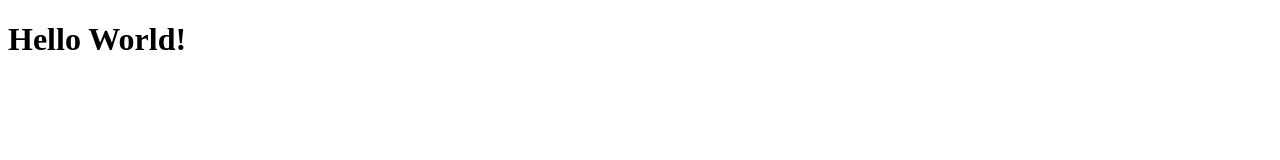
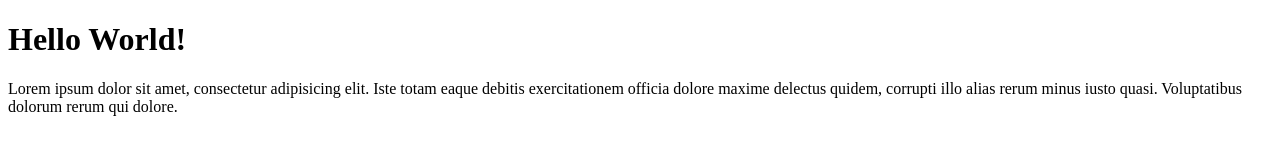
Before and after one commit to webjuniordeveloper/junior-git-test, a plain HTML site: page index.html in a window 1280 px wide. Drawn offline with Linux system fonts and the light colour scheme.

Commit message:
Menambahkan paragraf

```diff
--- a/index.html
+++ b/index.html
@@ -8,5 +8,7 @@
 </head>
 <body>
     <h1>Hello World!</h1>
+    <p>Lorem ipsum dolor sit amet, consectetur adipisicing elit. Iste totam eaque debitis exercitationem officia dolore maxime delectus quidem,
+        corrupti illo alias rerum minus iusto quasi. Voluptatibus dolorum rerum qui dolore.</p>
 </body>
 </html>
```
